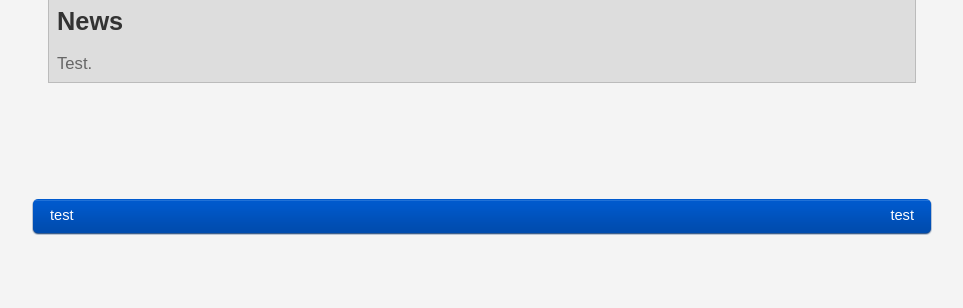
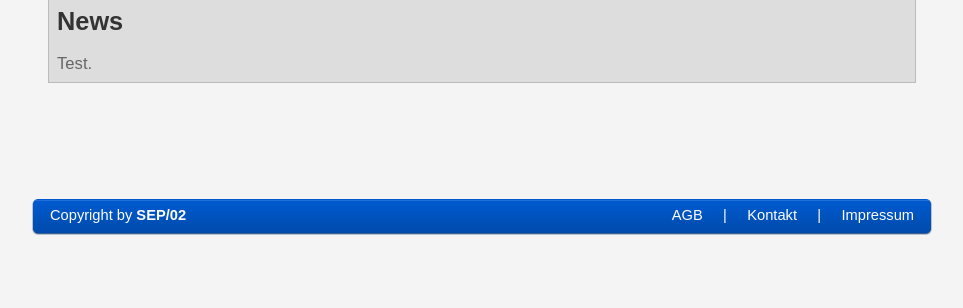
Before and after one commit to mcmyffin/SE2P_FahrradKonfigurator, a PHP site: page /index.php in a window 1280 px wide. Shown: the part 144-452 px from the top of the page, without its empty margins (158-1121 px from the left). Run offline with PHP 8.4, Linux system fonts and the light colour scheme.

Commit message:
html - Füllen des Footers
Bei Footer kommen das Copyright und die Menupunkte hinzu.

```diff
--- a/Umsetzung/index.php
+++ b/Umsetzung/index.php
@@ -46,8 +46,8 @@
 			<div id="footer">
 				<div id="footer-bg-left"></div>
 				<div id="footer-bg-center">
-					<div id="footer-text-left" class="footer">test</div>
-					<div id="footer-text-right" class="footer">test</div>
+					<div id="footer-text-left" class="footer">Copyright by <b>SEP/02</b></div>
+					<div id="footer-text-right" class="footer"><a href="index.php?section=agb">AGB</a> &nbsp; &nbsp; | &nbsp; &nbsp; <a href="index.php?section=kontakt">Kontakt</a> &nbsp; &nbsp; | &nbsp; &nbsp; <a href="index.php?section=impressum">Impressum</a></div>
 				</div>
 				<div id="footer-bg-right"></div>
 			</div>
```
